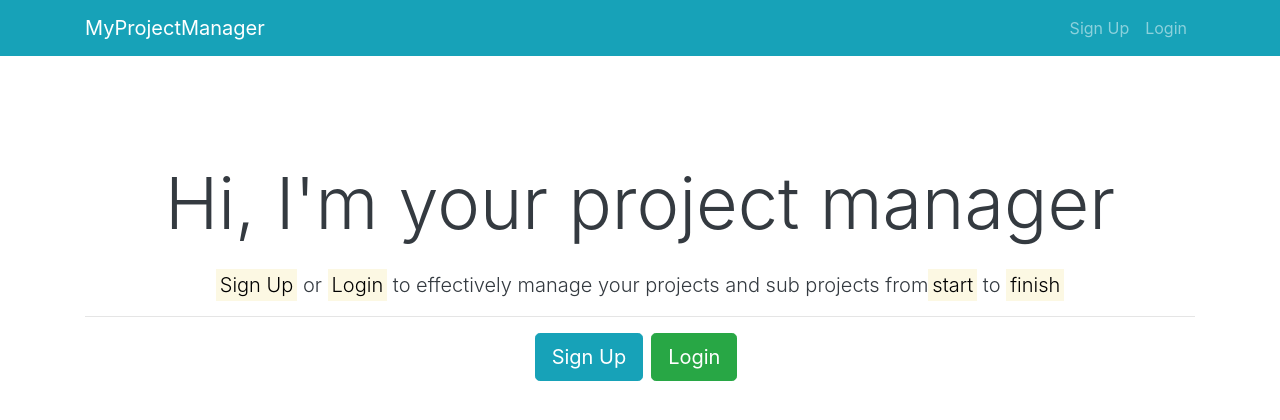
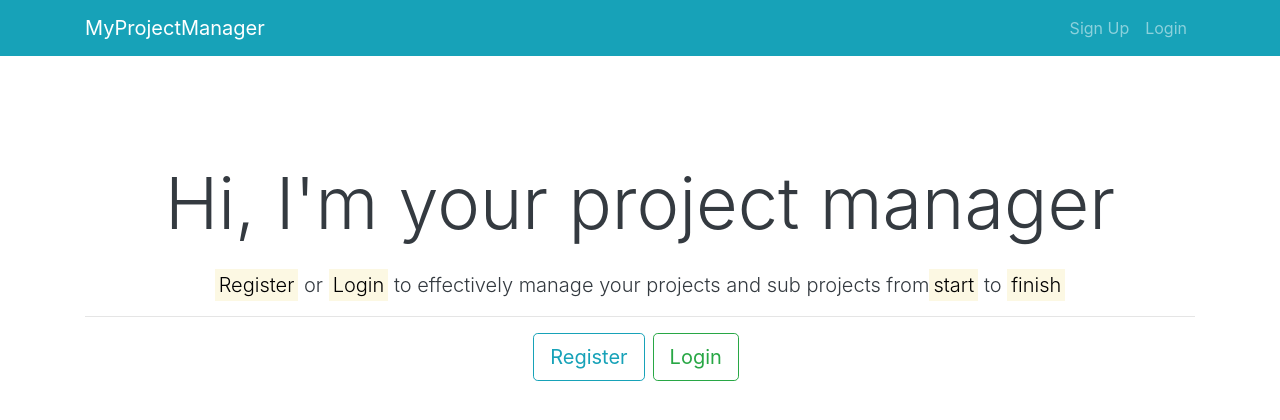
Before and after one commit to smartpro1/myprojectmanager-client, a React (Create React App) app: page / in a window 1280 px wide. Shown: the top 420 px of the page. Built offline with nearby package versions, Linux system fonts and the light colour scheme.

Commit message:
adjusting ui

```diff
--- a/src/components/Layout/Landing.js
+++ b/src/components/Layout/Landing.js
@@ -11,15 +11,17 @@ class Landing extends Component {
       <div>
         <h1 className="display-3 mb-4">Hi, I'm your project manager</h1>
         <p className="lead">
-          <mark>Sign Up</mark> or <mark>Login</mark> to effectively manage your
+          <mark>Register</mark> or <mark>Login</mark> to effectively manage your
           projects and sub projects from
           <mark>start</mark> to <mark>finish</mark>
         </p>
         <hr />
-        <Link to="/register" className="btn btn-lg btn-info mr-2">
-          Sign Up
+
+        <Link to="/register" className="btn btn-outline-info btn-lg  mr-2">
+          Register
         </Link>
-        <Link to="/login" className="btn btn-lg btn-success mr-2">
+
+        <Link to="/login" className="btn btn-lg btn-outline-success mr-2">
           Login
         </Link>
       </div>
```
